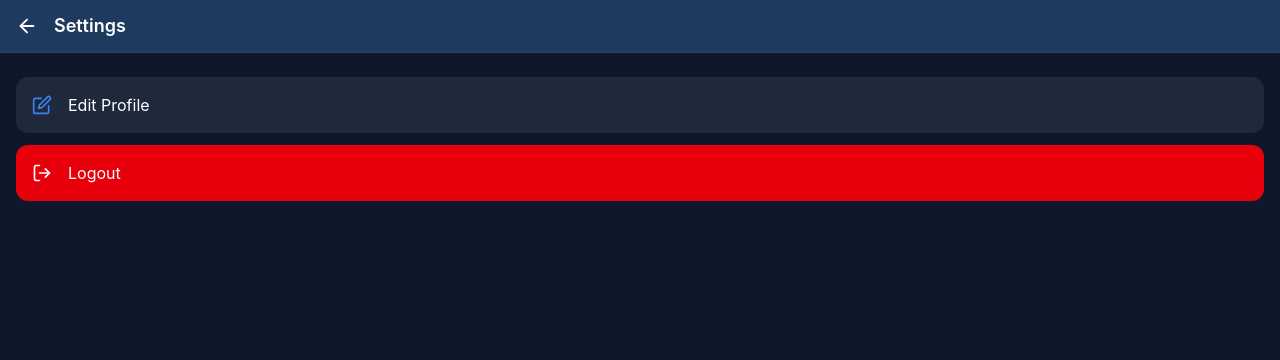
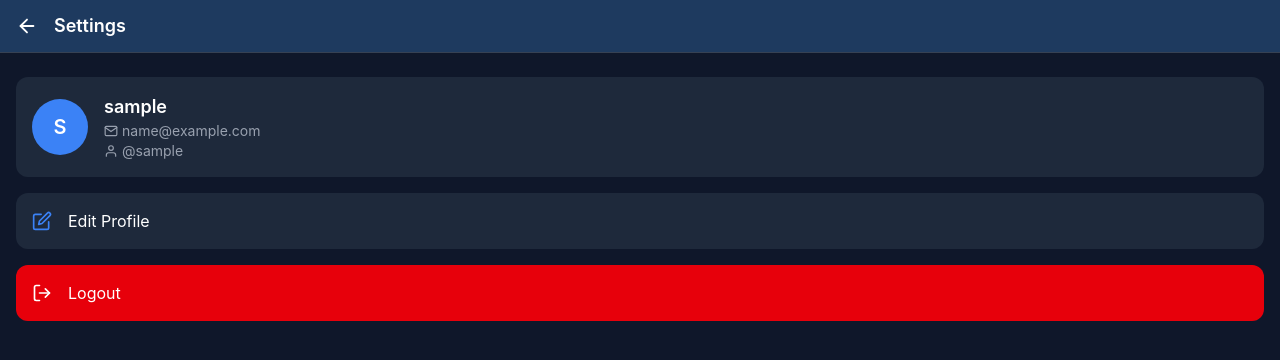
Before and after one commit to adc-developers-team/UpDown, a React (Vite) app in the folder client/: page /settings in a window 1280 px wide. Shown: the top 360 px of the page. Built offline with nearby package versions, Linux system fonts and the light colour scheme; no server answers; sample sign-in values are in the browser's storage.

Commit message:
Professional Settings and Edit Profile pages with fullName support

```diff
--- a/client/src/pages/EditProfilePage.jsx
+++ b/client/src/pages/EditProfilePage.jsx
@@ -6,6 +6,7 @@ import axios from 'axios';
 
 const EditProfilePage = () => {
   const { user, updateUser } = useAuth();
+  const [fullName, setFullName] = useState(user?.fullName || '');
   const [username, setUsername] = useState(user?.username || '');
   const [profilePic, setProfilePic] = useState(user?.profilePic || '');
   const [loading, setLoading] = useState(false);
@@ -16,15 +17,18 @@ const EditProfilePage = () => {
   const handleFileChange = async (e) => {
     const file = e.target.files[0];
     if (!file) return;
-    // Convert to base64
-    const reader = new FileReader();
-    reader.onloadend = async () => {
     setUploading(true);
     try {
+      const reader = new FileReader();
+      const result = await new Promise((resolve, reject) => {
+        reader.onload = () => resolve(reader.result);
+        reader.onerror = reject;
+        reader.readAsDataURL(file);
+      });
       const token = localStorage.getItem('token');
       const { data } = await axios.post(
-          'import.meta.env.VITE_API_URL/api/upload/profile-pic',
-          { image: reader.result },
+        'https://updown-hms5.onrender.com/api/upload/profile-pic',
+        { image: result },
         { headers: { Authorization: `Bearer ${token}` } }
       );
       setProfilePic(data.profilePic);
@@ -35,8 +39,6 @@ const EditProfilePage = () => {
       setUploading(false);
     }
   };
-    reader.readAsDataURL(file);
-  };
 
   const handleSubmit = async (e) => {
     e.preventDefault();
@@ -45,8 +47,8 @@ const EditProfilePage = () => {
     try {
       const token = localStorage.getItem('token');
       const { data } = await axios.put(
-        'import.meta.env.VITE_API_URL/api/auth/profile',
-        { username, profilePic },
+        'https://updown-hms5.onrender.com/api/auth/profile',
+        { fullName, username, profilePic },
         { headers: { Authorization: `Bearer ${token}` } }
       );
       updateUser(data);
@@ -68,28 +70,34 @@ const EditProfilePage = () => {
       </header>
 
       <form onSubmit={handleSubmit} className="px-4 py-8 space-y-6 max-w-md mx-auto">
-        {/* Avatar with camera overlay */}
+        {/* Avatar */}
         <div className="flex justify-center relative group cursor-pointer" onClick={() => fileInputRef.current.click()}>
           <div className="w-24 h-24 rounded-full bg-light-blue flex items-center justify-center text-3xl font-bold overflow-hidden relative">
             {profilePic ? (
               <img src={profilePic} alt="Profile" className="w-full h-full object-cover" />
             ) : (
-              username[0]?.toUpperCase() || '?'
+              fullName[0]?.toUpperCase() || username[0]?.toUpperCase() || '?'
             )}
             <div className="absolute inset-0 bg-black/40 flex items-center justify-center opacity-0 group-hover:opacity-100 transition">
               <FiCamera size={24} />
             </div>
           </div>
-          <input
-            type="file"
-            accept="image/*"
-            ref={fileInputRef}
-            onChange={handleFileChange}
-            className="hidden"
-          />
+          <input type="file" accept="image/*" ref={fileInputRef} onChange={handleFileChange} className="hidden" />
         </div>
         {uploading && <p className="text-center text-sm text-gray-400">Uploading...</p>}
 
+        {/* Full Name */}
+        <div>
+          <label className="block text-sm text-gray-400 mb-1">Full Name</label>
+          <input
+            type="text"
+            value={fullName}
+            onChange={(e) => setFullName(e.target.value)}
+            className="w-full bg-gray-800 rounded-lg px-4 py-3 outline-none focus:ring-2 ring-light-blue"
+          />
+        </div>
+
+        {/* Username */}
         <div>
           <label className="block text-sm text-gray-400 mb-1">Username</label>
           <input
--- a/client/src/pages/SettingsPage.jsx
+++ b/client/src/pages/SettingsPage.jsx
@@ -1,9 +1,9 @@
 import { Link, useNavigate } from 'react-router-dom';
 import { useAuth } from '../context/AuthContext';
-import { FiArrowLeft, FiEdit, FiLogOut } from 'react-icons/fi';
+import { FiArrowLeft, FiEdit, FiLogOut, FiUser, FiMail } from 'react-icons/fi';
 
 const SettingsPage = () => {
-  const { logout } = useAuth();
+  const { user, logout } = useAuth();
   const navigate = useNavigate();
 
   const handleLogout = () => {
@@ -13,6 +13,7 @@ const SettingsPage = () => {
 
   return (
     <div className="min-h-screen bg-chat-bg text-white">
+      {/* Header */}
       <header className="flex items-center gap-4 px-4 py-3 bg-dark-blue border-b border-gray-700">
         <Link to="/profile" className="text-white hover:text-light-blue">
           <FiArrowLeft size={22} />
@@ -20,7 +21,26 @@ const SettingsPage = () => {
         <h2 className="font-semibold text-lg">Settings</h2>
       </header>
 
-      <div className="px-4 mt-6 space-y-3">
+      <div className="px-4 py-6 space-y-4">
+        {/* User Info Card */}
+        <div className="bg-sidebar-bg rounded-xl p-4 flex items-center gap-4">
+          <div className="w-14 h-14 rounded-full bg-light-blue overflow-hidden flex items-center justify-center">
+            {user?.profilePic ? (
+              <img src={user.profilePic} className="w-full h-full object-cover" />
+            ) : (
+              <span className="text-xl font-semibold">
+                {user?.fullName?.[0] || user?.username?.[0]?.toUpperCase()}
+              </span>
+            )}
+          </div>
+          <div>
+            <h3 className="font-semibold text-lg">{user?.fullName || user?.username}</h3>
+            <p className="text-gray-400 text-sm flex items-center gap-1"><FiMail size={14} /> {user?.email}</p>
+            <p className="text-gray-400 text-sm flex items-center gap-1"><FiUser size={14} /> @{user?.username}</p>
+          </div>
+        </div>
+
+        {/* Edit Profile Button */}
         <Link
           to="/edit-profile"
           className="flex items-center gap-4 bg-sidebar-bg hover:bg-gray-700 p-4 rounded-xl transition-colors"
@@ -29,6 +49,7 @@ const SettingsPage = () => {
           <span>Edit Profile</span>
         </Link>
 
+        {/* Logout Button */}
         <button
           onClick={handleLogout}
           className="flex items-center gap-4 bg-red-600 hover:bg-red-700 w-full p-4 rounded-xl transition-colors"
```
Lines whose indentation alone changed are shown as unchanged.
